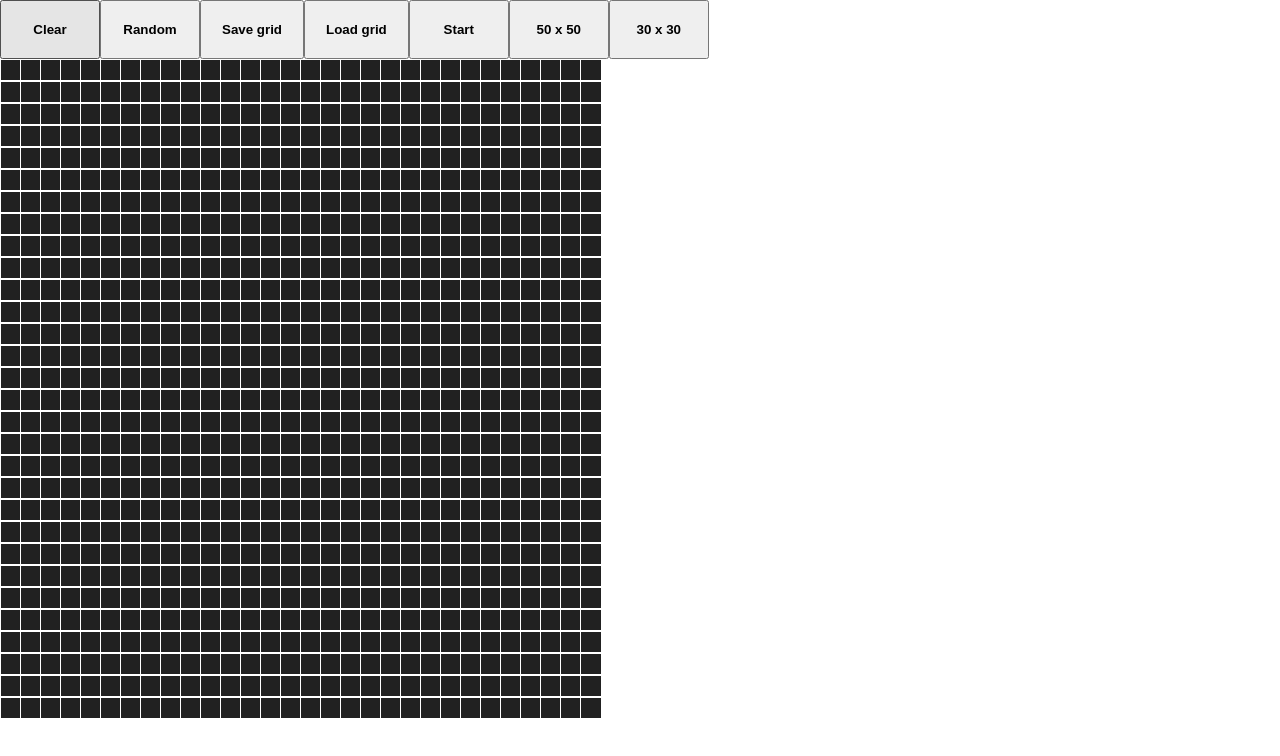
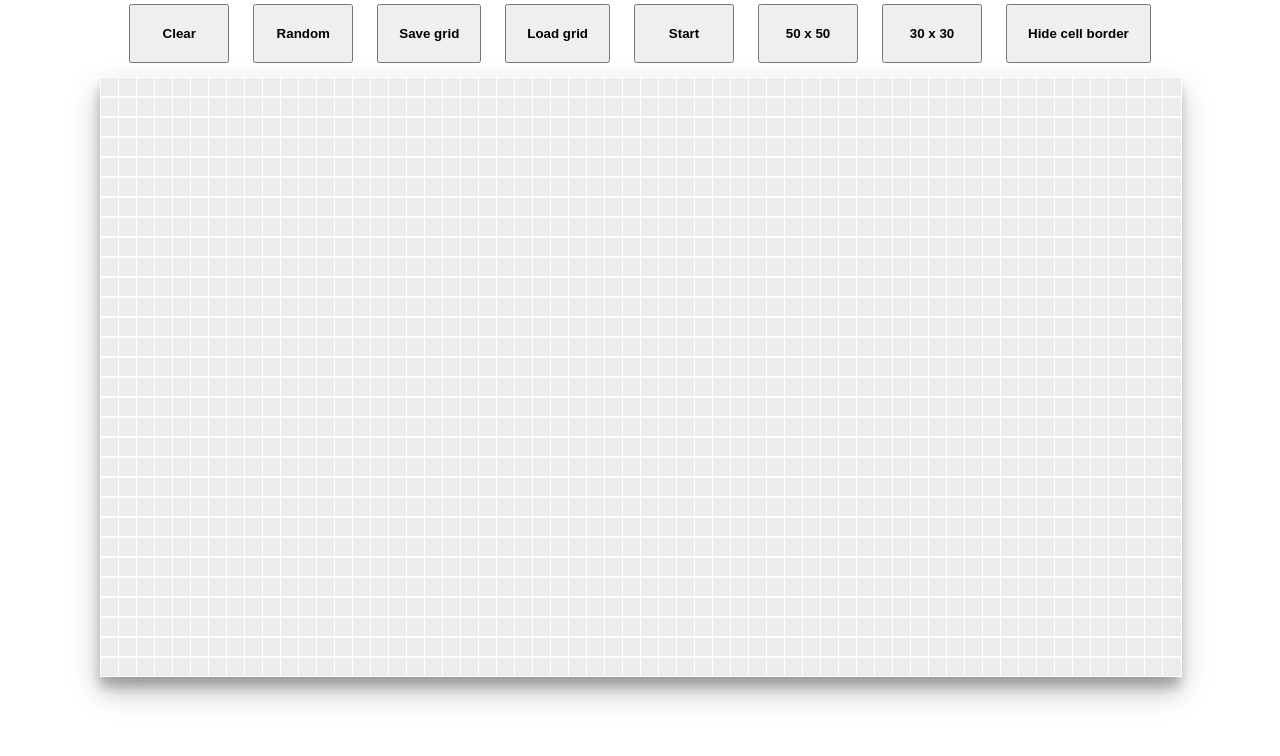
Before and after one commit to ahaku/the_game_of_life, a React (Create React App) app: page / in a window 1280 px wide. Shown: the top 756 px of the page. Built offline with nearby package versions, Linux system fonts and the light colour scheme.

Commit message:
grid centered

```diff
--- a/src/App.css
+++ b/src/App.css
@@ -0,0 +1,3 @@
+* {
+    /* box-sizing: border-box; */
+}
--- a/src/Mainpage.css
+++ b/src/Mainpage.css
@@ -2,16 +2,29 @@
     min-height: 100vh;
 }
 
+.Grid {
+    display: grid;
+}
+
 .GridWrapper {
     display: grid;
+    margin: 10px auto;
+    box-shadow: 0 14px 28px rgba(0,0,0,0.25), 0 10px 10px rgba(0,0,0,0.22);;
 }
 
 
 .Cell:hover {
     cursor: pointer;
+    border: 1px solid white
+}
+
+.ButtonRow {
+    display: flex;
+    justify-content: center;
 }
 
 .Button {
+    margin: 4px 12px;
     min-width: 100px;
     padding: 20px;
     font-weight: bold;
--- a/src/Mainpage.jsx
+++ b/src/Mainpage.jsx
@@ -57,17 +57,17 @@ function Grid(props) {
 function Mainpage() {
 
     const [numberRows, setNumberRows] = useState(30);
-    const [numberCols, setNumberCols] = useState(30);
+    const [numberCols, setNumberCols] = useState(60);
     const [grid, setGrid] = useState(emptyGridGenerate());
-    const [cellSize, setSellSize] = useState('20px');
+    const [cellSize, setSellSize] = useState('18px');
     const [savedGrid, setSavedGrid] = useState(grid);
     const [gameSpeed, setGameSpeed] = useState(100);
 
     const [running, setRunning] = useState(false);
     const [colors, setColors] = useState({
         'pageBackground': 'white',
-        'emptyCellBg': '#212121',
-        'filledCellBg': '#00ff00',
+        'emptyCellBg': 'rgb(236, 236, 236)',
+        'filledCellBg': 'dodgerblue',
         'border': '1px solid white'
     })
 
@@ -184,6 +184,14 @@ function Mainpage() {
                         setSavedGrid(customSizeGridGenerate(30, 30));
                     }}
                 />
+                <Button
+                    title='Hide cell border'
+                    onClick={() => {
+                        const newColors = colors;
+                        newColors.border = 'none';
+                        setColors(newColors)
+                    }}
+                />
             </div>
             <Grid
             numberRows={numberRows}
```
